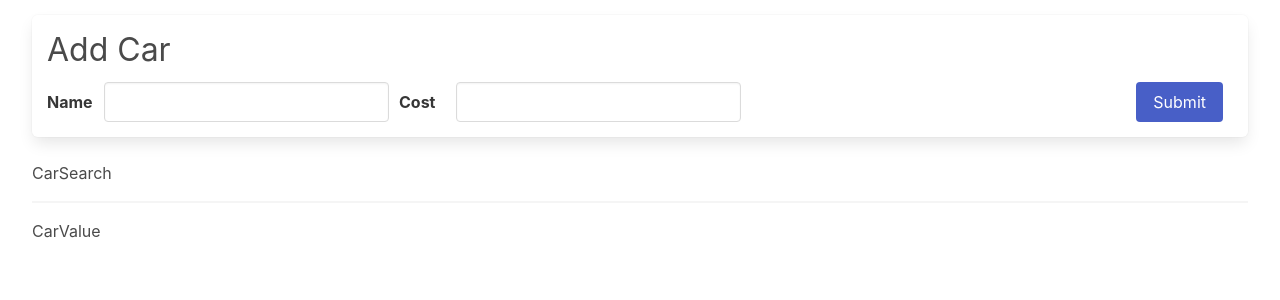
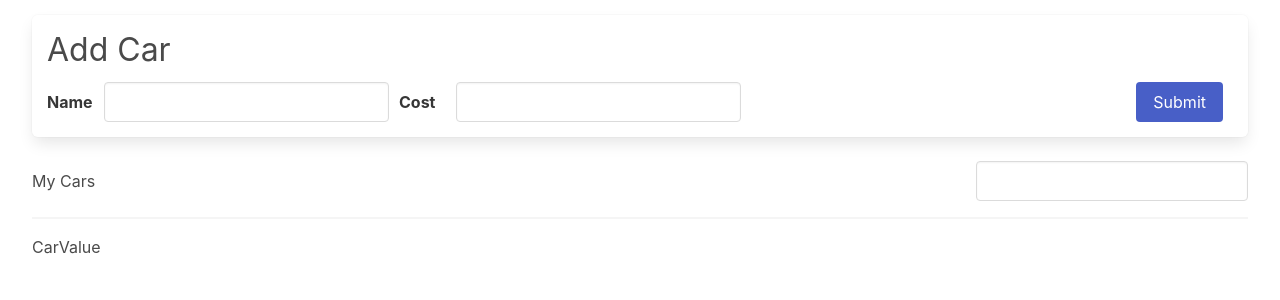
Before and after one commit to Laleh-S/track-cars, a React (Create React App) app: page / in a window 1280 px wide. Shown: the top 300 px of the page. Built offline with nearby package versions, Linux system fonts and the light colour scheme.

Commit message:
created CarSearch function

```diff
--- a/src/components/CarSearch.js
+++ b/src/components/CarSearch.js
@@ -1,8 +1,27 @@
+import { useDispatch, useSelector } from "react-redux";
+import { changeSearchTerm } from "../store";
+
+// In here whenever a user types in the search input, for example if they typed in Subaru, we're going to try to find all the cars that have
+// then name Subaru.
 function CarSearch() {
+    const dispatch = useDispatch();
+    const searchTerm = useSelector((state) => {
+        return state.cars.searchTerm;
+    });
+
+    const handleChangeSearchTerm = (event) => {
+        dispatch(changeSearchTerm(event.target.value));
+    };
 
     return (
-        <div>CarSearch</div>
-    )
+        <div className="list-header">
+            <h3 className="tiste is-3">My Cars</h3>
+            <div className="search field is-horizontal">
+                <label className="lablel"></label>
+                <input className="input" value={searchTerm} onChange={handleChangeSearchTerm}/>
+            </div>
+        </div>
+    );
 };
 
 export default CarSearch;
--- a/src/store/index.js
+++ b/src/store/index.js
@@ -13,7 +13,7 @@
 
 
 import { configureStore } from '@reduxjs/toolkit';
-import { carsReducer, changesearchTerm, addCar, removeCar } from './slices/carsSlice';
+import { carsReducer, changeSearchTerm, addCar, removeCar } from './slices/carsSlice';
 import { formReducer, changeName, changeCost } from './slices/formSlice';
 
 
@@ -25,4 +25,4 @@
     },
     });
 
-    export { store, changesearchTerm, addCar, removeCar, changeName, changeCost };
+    export { store, changeSearchTerm, addCar, removeCar, changeName, changeCost };
--- a/src/store/slices/carsSlice.js
+++ b/src/store/slices/carsSlice.js
@@ -19,7 +19,7 @@
     },
     reducers: {
         // When updating our "state" here, We dispatch an action with a payload property. This would be the new search term.
-        changesearchTerm(state, action) {
+        changeSearchTerm(state, action) {
             state.searchTerm = action.payload
         },
         addCar(state, action) {
@@ -41,4 +41,4 @@
 });
 
 export const carsReducer  = carsSlice.reducer;
-export const { changesearchTerm, addCar, removeCar } = carsSlice.actions;
+export const { changeSearchTerm, addCar, removeCar } = carsSlice.actions;
```
